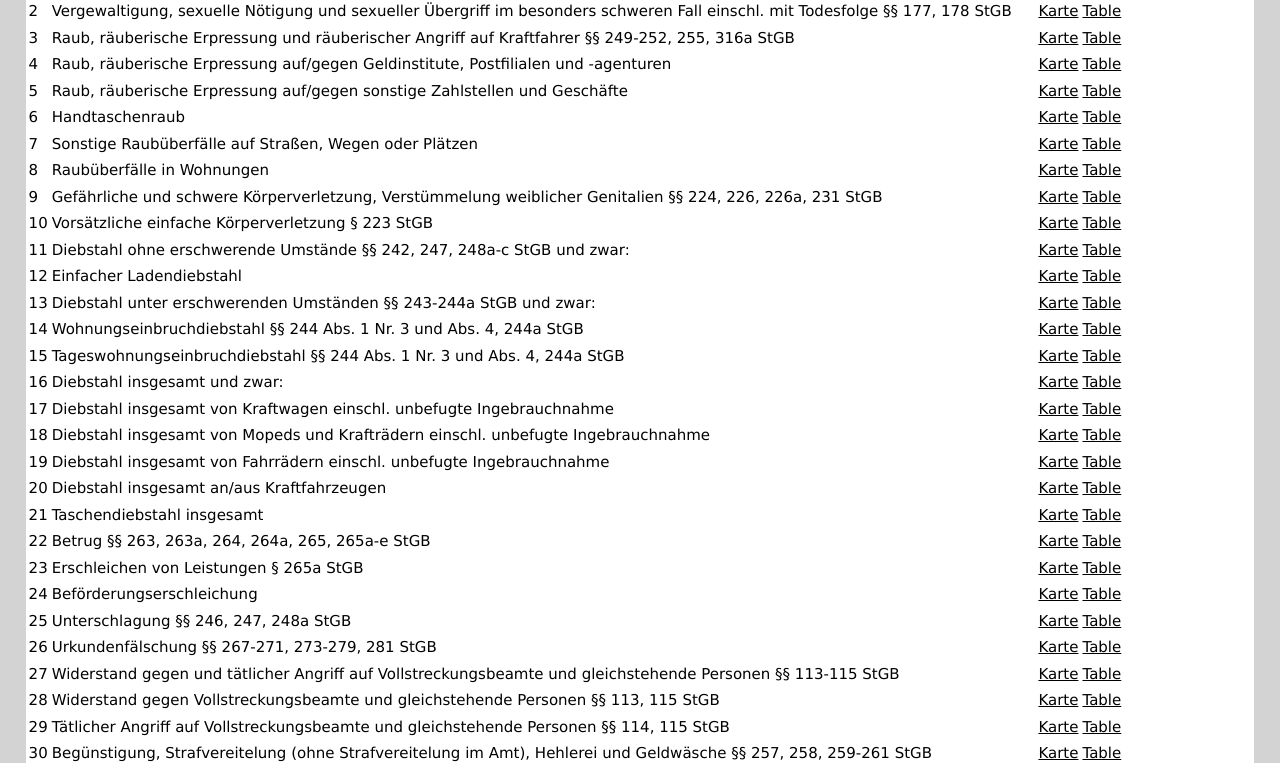
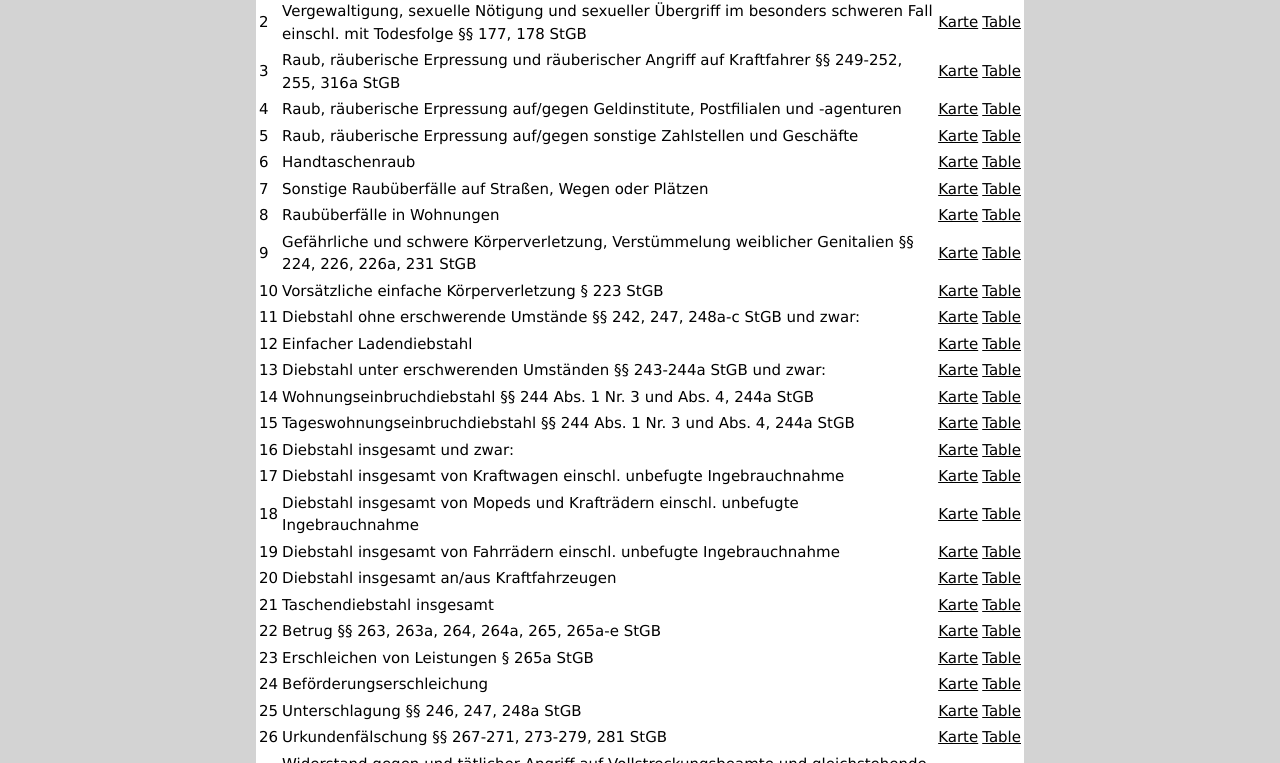
Before and after one commit to vizsim/pks_viz, a plain HTML site: page index.html in a window 1280 px wide. Shown: the part 119-882 px from the top of the page. Drawn offline with nearby package versions, Linux system fonts and the light colour scheme.

Commit message:
Update style.css

```diff
--- a/style.css
+++ b/style.css
@@ -1,21 +1,28 @@
 <style>
 body {
   max-width: 100px;
-  margin: auto;
+
 }
+
+
 body {
   background-color: lightgrey;
   margin: 2%;
+  margin-left: 20%;
+  margin-right: 20%;
 }
-
-div {
-  background-color: white;
-}
-
-
 
 h1 {
   color: navy;
   margin-left: 4%;
 }
+
+div {
+  background-color: white;
+  display: block
+}
+
+
+
+
 </style>
```
